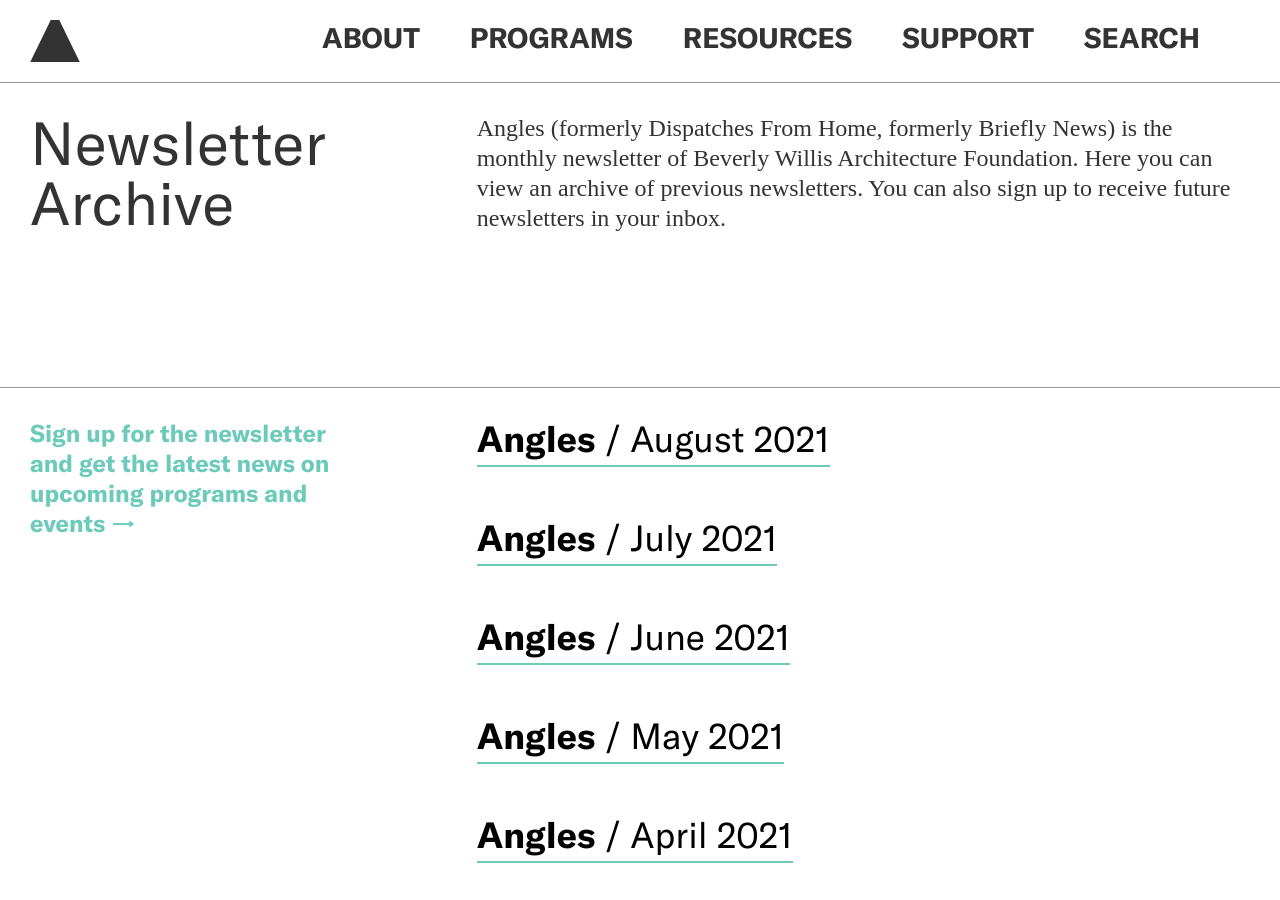
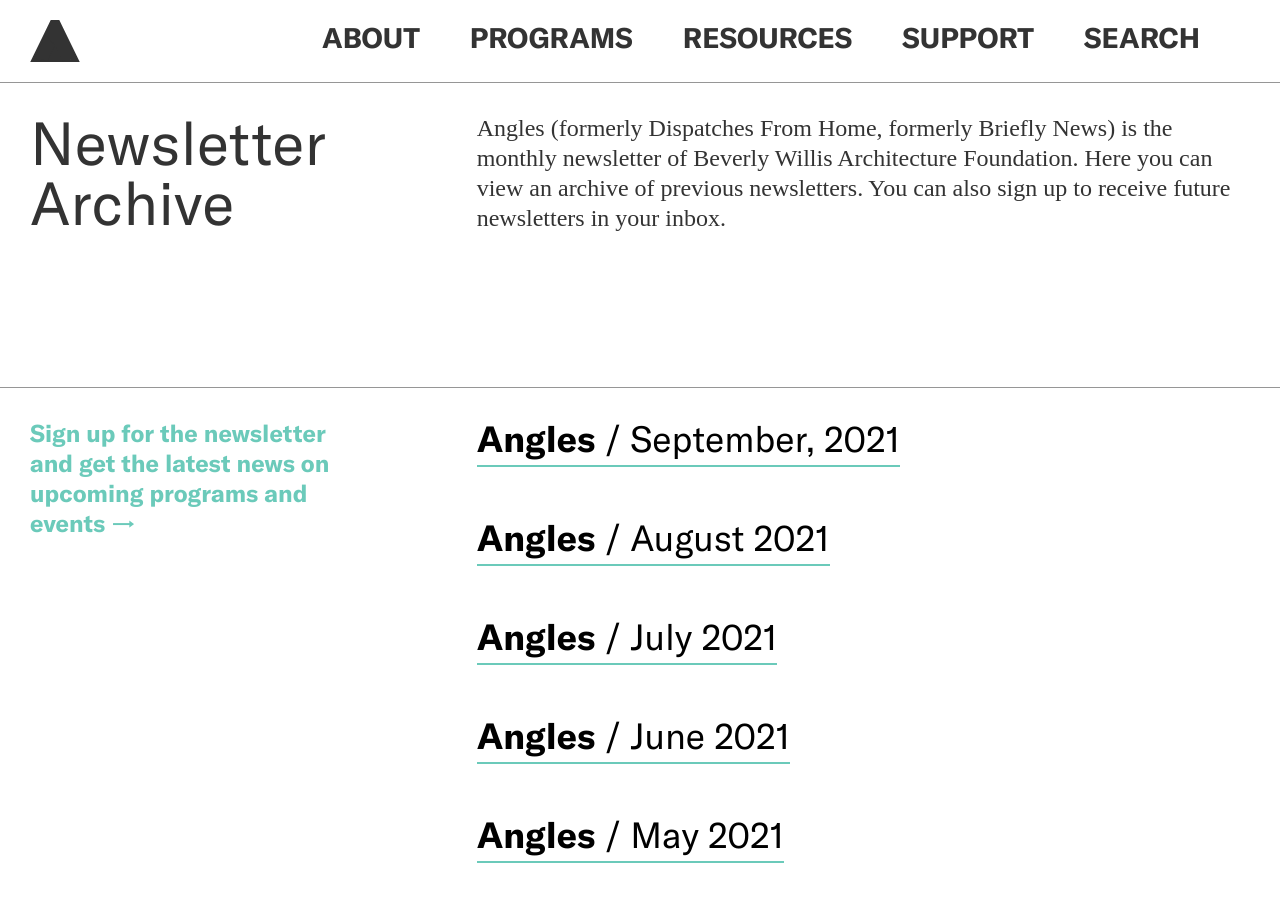
Before and after one commit to jengalas/bwaf-bbw, a Jekyll site: the page built from _resources/newsletter-archive.md, in a window 1280 px wide and 900 px high. Built offline with Jekyll 4.4.1, drawn with Linux system fonts in a browser that asks for light colours; some web fonts are replaced.

Commit message:
Update from Forestry.io Aislinn McNamara updated _resources/newsletter-archive.md

```diff
--- a/_resources/newsletter-archive.md
+++ b/_resources/newsletter-archive.md
@@ -10,6 +10,8 @@
 sign-up-text: Sign up for the newsletter and get the latest news on upcoming programs
   and events
 newsletters:
+- title: Angles
+  month_year: September, 2021
 - title: Angles
   month_year: August 2021
   link: https://mailchi.mp/bwaf/b5rrdu42wi-2995110
```
